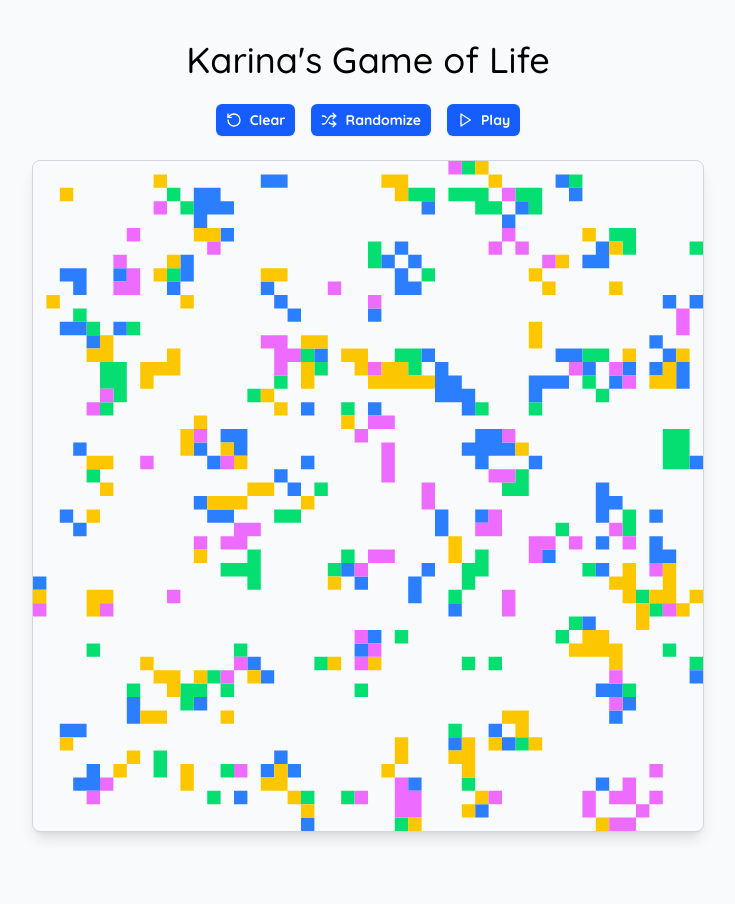
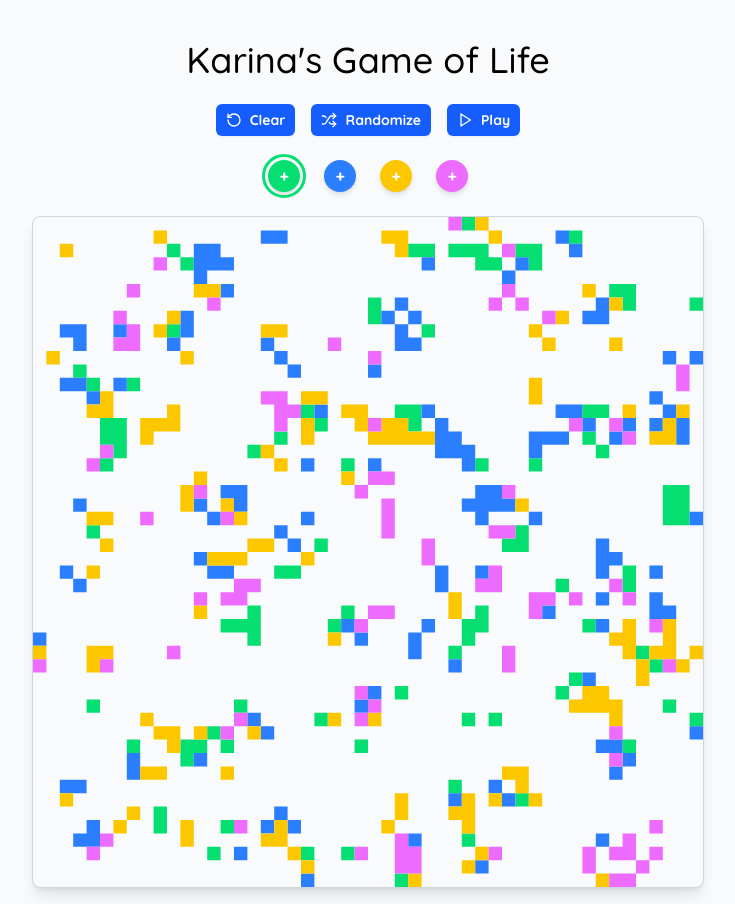
Before and after one commit to scottbedard/game-of-life, a Vue app: page / in a window 1280 px wide. Shown: the whole page, without its empty margins (272-1007 px from the left). Before the commit the page ends 848 px from the top, so only its background shows below. Built offline with nearby package versions, Linux system fonts and the light colour scheme.

Commit message:
selected color

```diff
--- a/src/App.vue
+++ b/src/App.vue
@@ -36,19 +36,34 @@
       </Button>
     </div>
 
+    <div class="flex gap-6 justify-center mb-6">
+      <button
+        v-for="color in colors"
+        class="cursor-pointer font-bold size-8 rounded-full shadow-md text-white outline-offset-3"
+        :style="{
+          background: color,
+          outline: selectedColor === color ? `3px solid ${color}` : 'none',
+        }"
+        @click="selectedColor = color">
+        +
+      </button>
+    </div>
+
     <div
       class="aspect-square bg-gray-50 border border-gray-300 max-w-2xl mx-auto overflow-hidden rounded-lg shadow-lg">
       <GameOfLife
         :cols
         :game
         :rows
+        :selected-color
       />
     </div>
   </div>
 </template>
 
 <script lang="ts" setup>
-import { useGame } from './behavior/use-game'
+import { colors, useGame } from './behavior/use-game'
+import { ref } from 'vue'
 import { useIntervalFn } from '@vueuse/core'
 import Button from './components/Button.vue'
 import GameOfLife from './components/GameOfLife.vue'
@@ -67,5 +82,7 @@ const {
 
 randomize()
 
+const selectedColor = ref(colors[0])
+
 const { pause, resume, isActive } = useIntervalFn(tick, 100, { immediate: false })
 </script>
--- a/src/components/GameOfLife.vue
+++ b/src/components/GameOfLife.vue
@@ -17,6 +17,7 @@ const props = defineProps<{
   cols: number
   game: Cell[]
   rows: number
+  selectedColor: string
 }>()
 
 let ctx: CanvasRenderingContext2D
@@ -79,7 +80,7 @@ useRafFn(() => {
 
   // fill hover cell
   if (hoverCell.value !== -1) {
-    ctx.fillStyle = `oklch(63.7% 0.237 25.331)`
+    ctx.fillStyle = props.selectedColor
     ctx.fillRect(
       hoverCell.value % props.cols * _width,
       Math.floor(hoverCell.value / props.cols) * _height,
@@ -90,6 +91,7 @@ useRafFn(() => {
   if (pressed.value && !isOutside.value) {
     const cell = props.game[hoverCell.value]
     cell.alive = true
+    cell.color = props.selectedColor
   }
 })
 </script>
```
